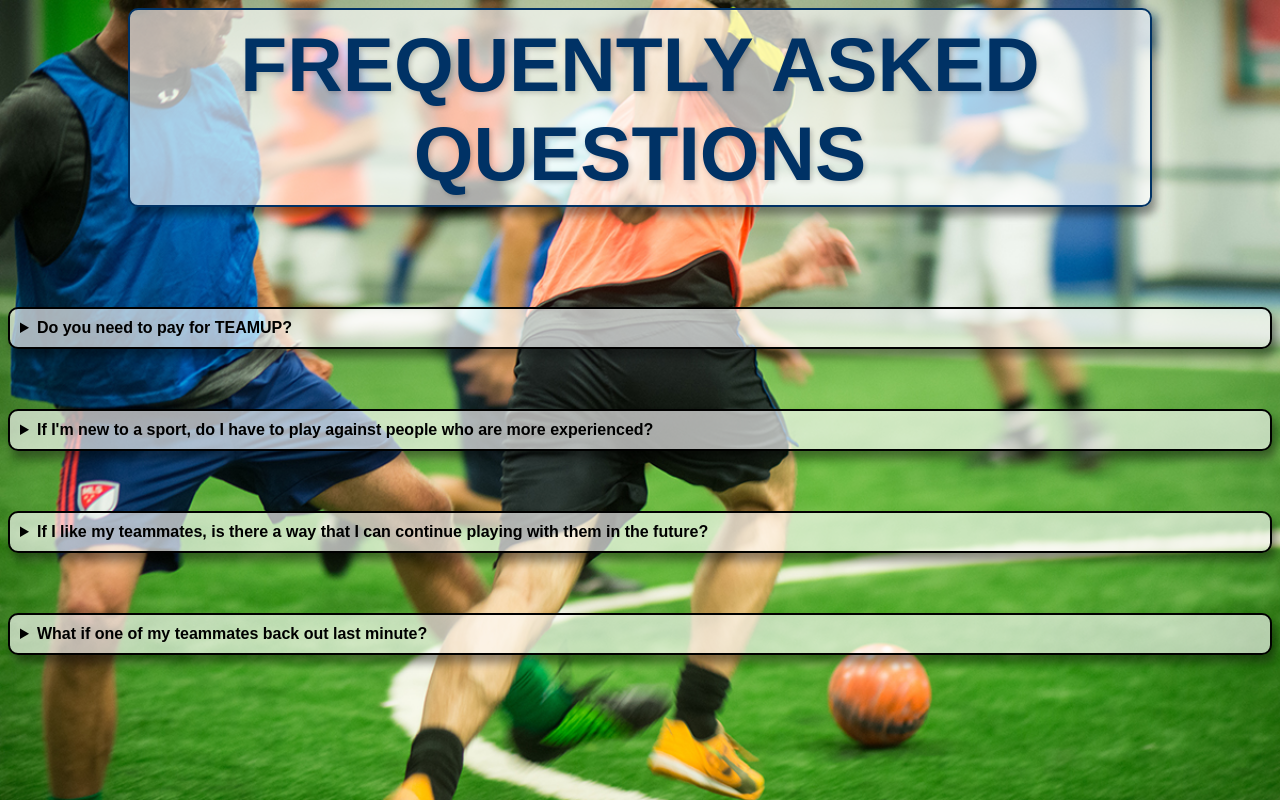
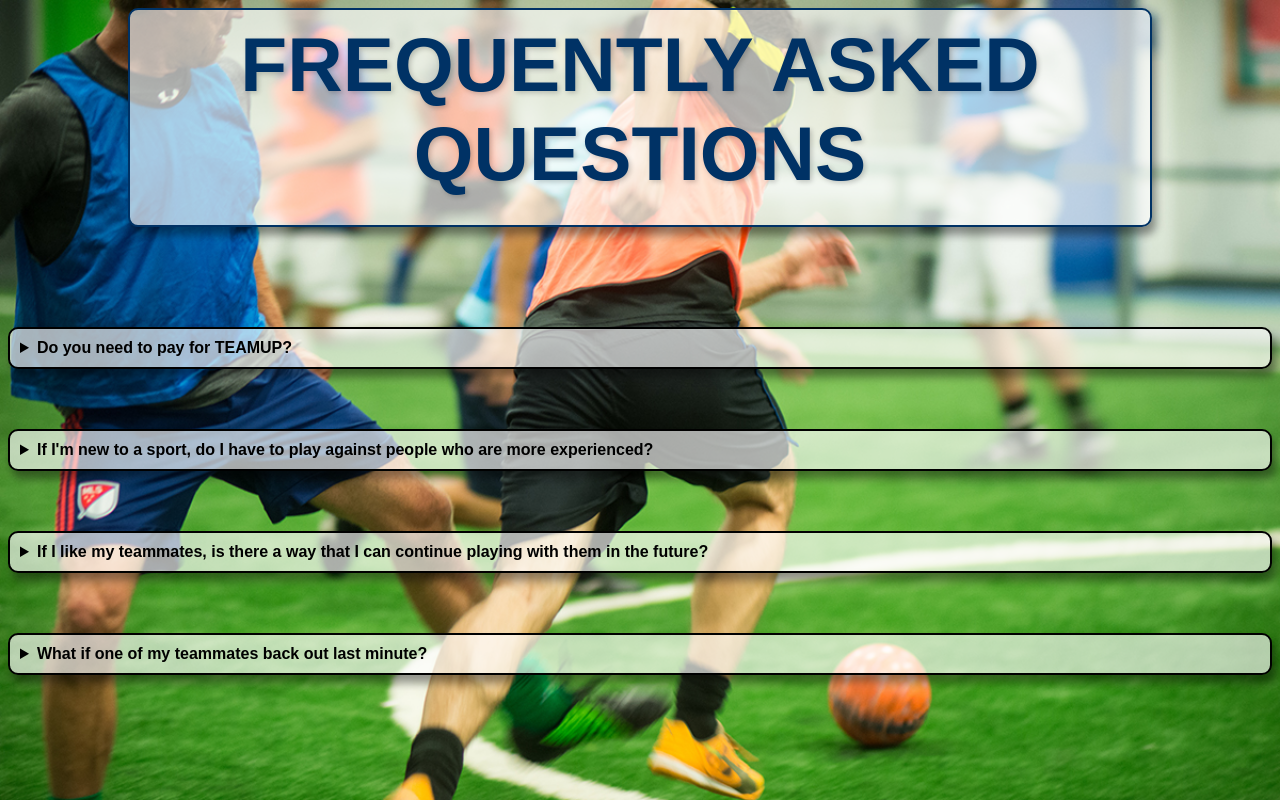
Before and after one commit to TeamUP-SEG2900/TeamUP-SEG2900.github.io, a plain HTML site: page FAQ/FAQ.html in a window 1280 px wide. Drawn offline with Linux system fonts and the light colour scheme.

Commit message:
fixed height

```diff
--- a/FAQ/FAQ.css
+++ b/FAQ/FAQ.css
@@ -32,7 +32,7 @@ h1 {
     text-shadow: 2px 2px 5px rgba(0, 0, 0, 0.2);
     margin: auto;
     width: 1000px;
-    height: 175px;
+    height: 195px;
     border:2px solid;
     border-radius: 10px;
     background-color: rgba(255,255,255,0.65);
```
